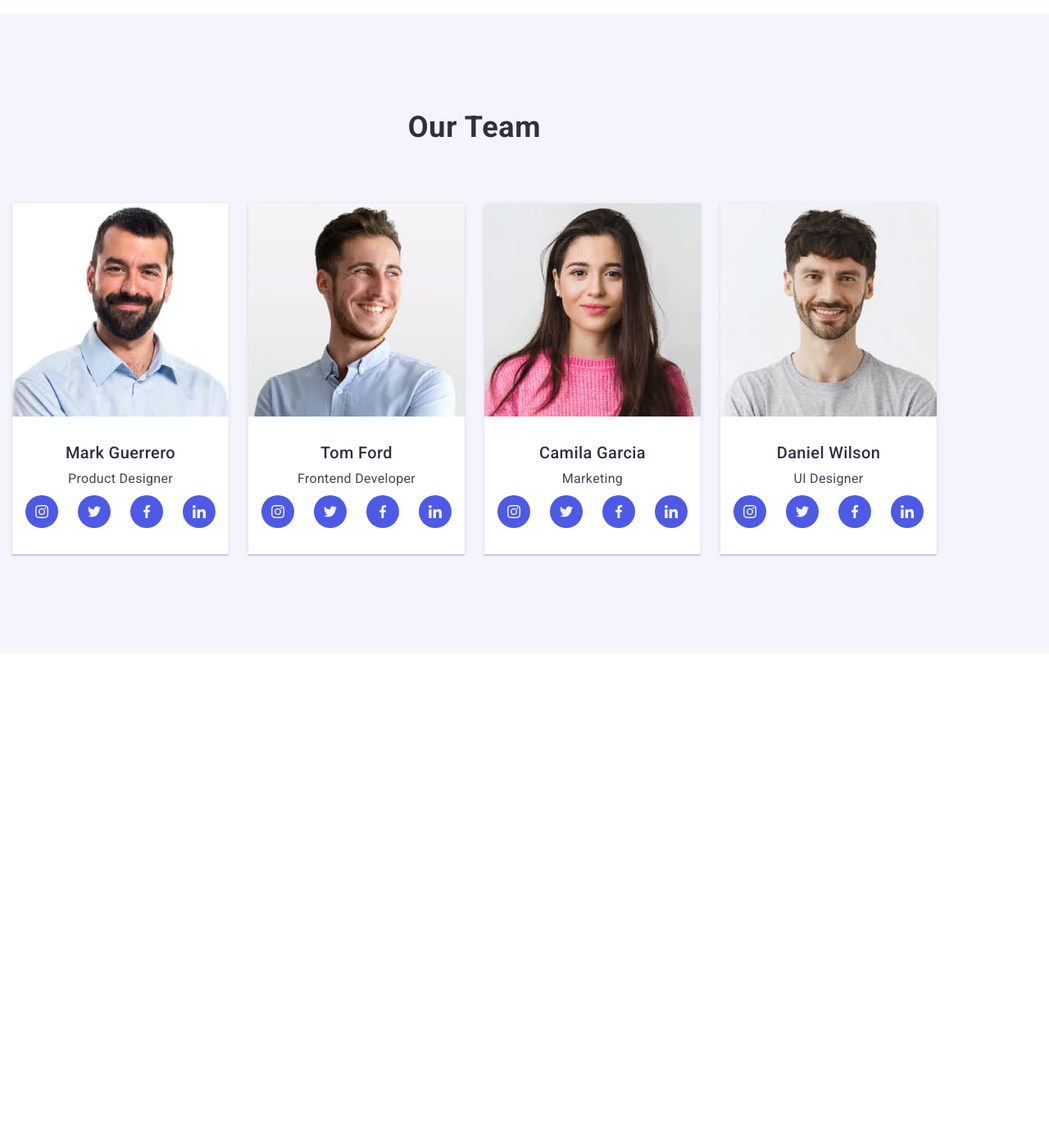
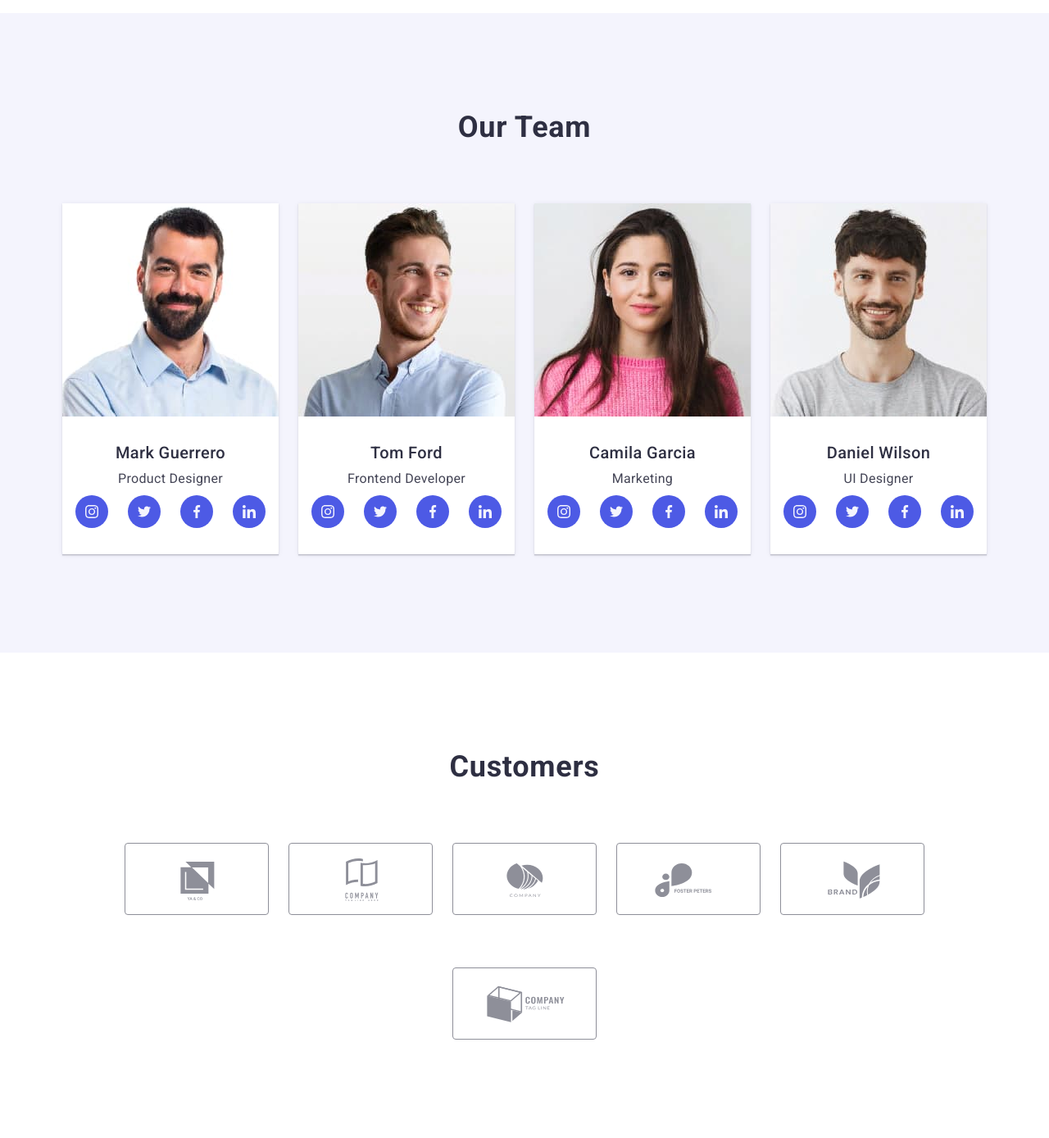
Before and after one commit to 77Vadim77/goit-markup-hw-07, a plain HTML site: page index.html in a window 1280 px wide. Shown: the part 1140-2528 px from the top of the page at 82% size. Before the commit the page ends 1936 px from the top, so only its background shows below. Drawn offline with nearby package versions, Linux system fonts and the light colour scheme.

Commit message:
4567898765

```diff
--- a/css/styles.css
+++ b/css/styles.css
@@ -309,6 +309,7 @@ button {
 .hero-flex-people {
     flex-basis: calc((100% - 3 * 24px) / 4);
     box-shadow: 0px 1px 6px rgba(46, 47, 66, 0.08), 0px 1px 1px rgba(46, 47, 66, 0.16), 0px 2px 1px rgba(46, 47, 66, 0.08);
+
 }
 
 .container-soc-flex {
@@ -389,13 +390,12 @@ button {
     display: flex;
     flex-wrap: wrap;
     justify-content: center;
-    gap: 24px;
+    gap: 72px 24px;
 
 }
 
 .hero-client-flex {
-    /* width: calc((100% - 3 * 24px) / 6 ); */
-    width: 100%;
+    width: calc((100% - 3 * 16px) / 2);
 }
 
 .hero-client-link {
@@ -999,9 +999,6 @@ button {
         /* ABOUT US */
 
         /* PEOPLE */
-    .container-people {
-        width: 294px;
-    }
 
     .hero-list-people {
         display: flex;
@@ -1032,6 +1029,7 @@ button {
         /* PEOPLE*/
 
 
+
 @media screen and (min-width: 768px) {
     .container {
         width: 768px;
@@ -1056,7 +1054,8 @@ button {
     }
     /* ABOUT US */
 
-    .container-people>.container {
+    /* PEOPLE */
+    .container-people > .container {
         max-width: 582px;
     }
 
@@ -1067,7 +1066,25 @@ button {
         justify-content: center;
     }
 
+    /* PEOPLE */
 
+    /* CUSTOMERS */
+
+    .hero-client {
+        justify-content: center;
+        gap: 64px 24px;
+
+    }
+    .hero-client-flex {
+        width: calc((100% - 3 * 24px) / 3);
+    }
+
+    .container-client > .container {
+        max-width: 552px;
+
+    }
+
+    /* CUSTOMERS */
 
 
 
@@ -1076,6 +1093,7 @@ button {
 @media screen and (min-width: 1158px) {
     .container {
         width: 1158px;
+        margin: 0 auto;
     }
 
     .hero-flex {
@@ -1110,6 +1128,14 @@ button {
         padding-bottom: 120px;
     }
 
+    /* CUSTOMERS */
+    .hero-client-flex {
+        width: calc((100% - 3 * 24px) / 6);
+        }
+
+
+    /* CUSTOMERS */
+
 
 }
 
```
Also changed, not shown: index.html (+3 -3 lines).
